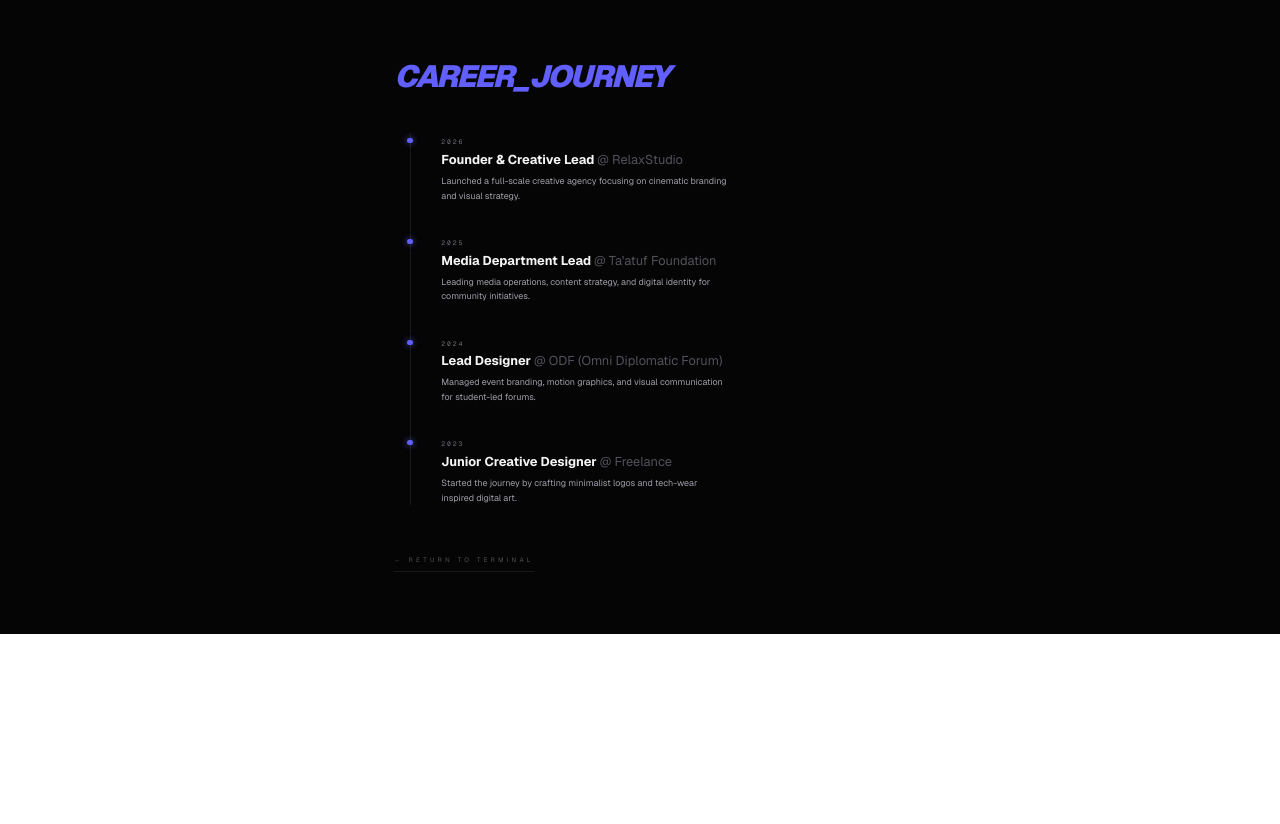
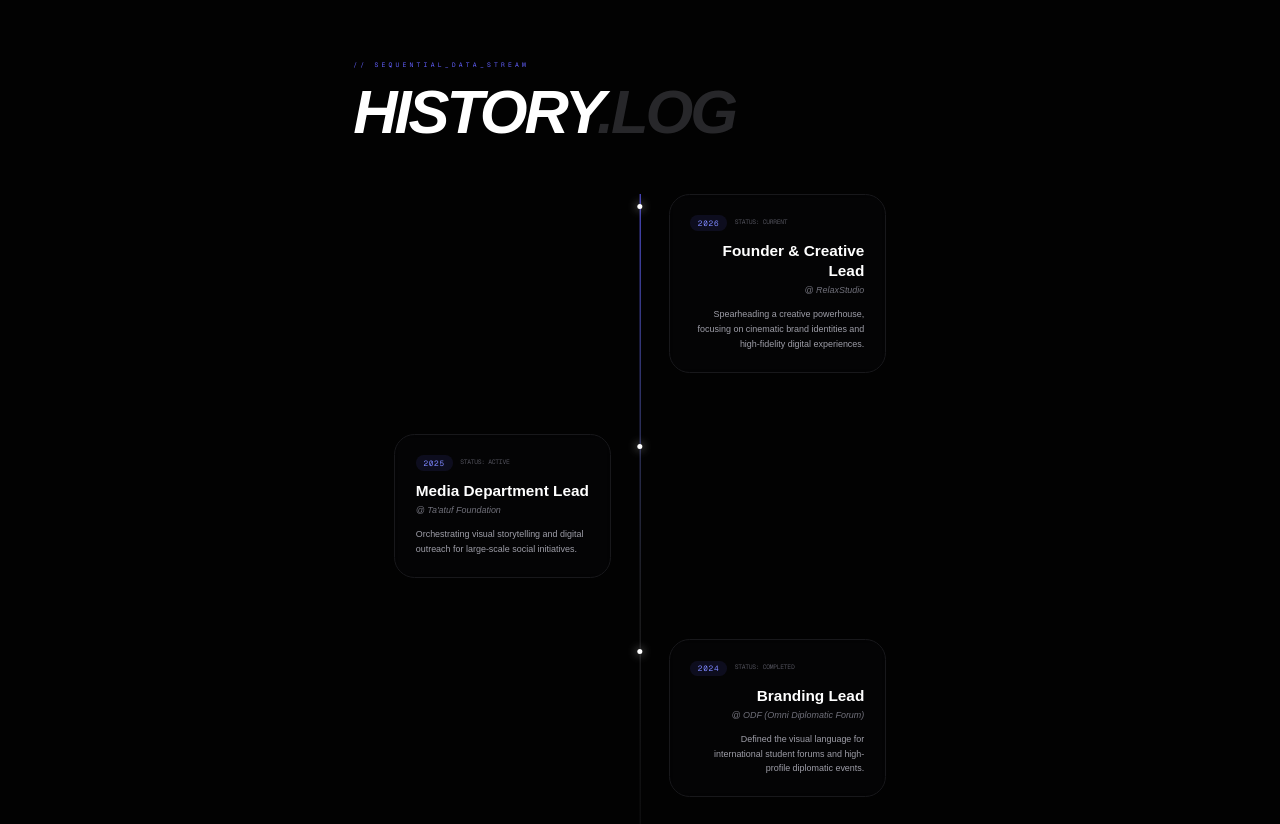
Before and after one commit to Fahim-hash/portfolio, a Next.js app: page /timeline in a window 1280 px wide. Shown: the top 824 px of the page. Before the commit the page ends 800 px from the top, so only its background shows below. Built offline with nearby package versions, Linux system fonts and the light colour scheme.

Commit message:
Update page.tsx

```diff
--- a/app/timeline/page.tsx
+++ b/app/timeline/page.tsx
@@ -6,72 +6,128 @@
   {
     year: "2026",
     title: "Founder & Creative Lead",
-    organization: "RelaxStudio",
-    description: "Launched a full-scale creative agency focusing on cinematic branding and visual strategy.",
+    org: "RelaxStudio",
+    desc: "Spearheading a creative powerhouse, focusing on cinematic brand identities and high-fidelity digital experiences.",
+    status: "Current"
   },
   {
     year: "2025",
     title: "Media Department Lead",
-    organization: "Ta'atuf Foundation",
-    description: "Leading media operations, content strategy, and digital identity for community initiatives.",
+    org: "Ta'atuf Foundation",
+    desc: "Orchestrating visual storytelling and digital outreach for large-scale social initiatives.",
+    status: "Active"
   },
   {
     year: "2024",
-    title: "Lead Designer",
-    organization: "ODF (Omni Diplomatic Forum)",
-    description: "Managed event branding, motion graphics, and visual communication for student-led forums.",
+    title: "Branding Lead",
+    org: "ODF (Omni Diplomatic Forum)",
+    desc: "Defined the visual language for international student forums and high-profile diplomatic events.",
+    status: "Completed"
   },
   {
     year: "2023",
-    title: "Junior Creative Designer",
-    organization: "Freelance",
-    description: "Started the journey by crafting minimalist logos and tech-wear inspired digital art.",
-  },
+    title: "Visual Artist",
+    org: "Freelance",
+    desc: "Deep-dived into tech-wear aesthetics and minimalist logo systems for global clients.",
+    status: "Legacy"
+  }
 ];
 
-export default function TimelinePage() {
+export default function PremiumTimeline() {
   return (
-    <main className="min-h-screen bg-[#050505] text-white p-8 md:p-24 font-sans">
-      <div className="max-w-3xl mx-auto">
+    <main className="min-h-screen bg-[#020202] text-zinc-400 p-6 md:p-24 selection:bg-indigo-500/30">
+      {/* Background Ambient Glow */}
+      <div className="fixed top-0 left-1/2 -translate-x-1/2 w-[600px] h-[300px] bg-indigo-600/10 blur-[120px] rounded-full -z-10" />
+
+      <div className="max-w-4xl mx-auto">
+        {/* Header Section */}
+        <header className="mb-20 space-y-4">
+          <motion.div
+            initial={{ opacity: 0, y: 10 }}
+            animate={{ opacity: 1, y: 0 }}
+            className="text-[10px] tracking-[0.5em] text-indigo-500 uppercase font-mono"
+          >
+            // Sequential_Data_Stream
+          </motion.div>
           <motion.h1
-          initial={{ opacity: 0, x: -20 }}
-          animate={{ opacity: 1, x: 0 }}
-          className="text-5xl font-black italic tracking-tighter mb-16 text-indigo-500"
+            initial={{ opacity: 0, y: 20 }}
+            animate={{ opacity: 1, y: 0 }}
+            transition={{ delay: 0.1 }}
+            className="text-6xl md:text-8xl font-black italic tracking-tighter text-white"
           >
-          CAREER_JOURNEY
+            HISTORY<span className="text-zinc-800">.LOG</span>
           </motion.h1>
+        </header>
 
-        <div className="relative border-l border-zinc-900 ml-3 md:ml-6 space-y-12">
+        {/* Timeline Container */}
+        <div className="relative">
+          {/* Animated Central Line */}
+          <motion.div
+            initial={{ height: 0 }}
+            whileInView={{ height: "100%" }}
+            viewport={{ once: true }}
+            transition={{ duration: 1.5, ease: "easeInOut" }}
+            className="absolute left-[11px] md:left-1/2 md:-translate-x-1/2 w-[1px] bg-gradient-to-b from-indigo-500 via-zinc-800 to-transparent top-0"
+          />
+
+          <div className="space-y-24">
             {careerEvents.map((event, index) => (
               <motion.div
                 key={index}
-              initial={{ opacity: 0, y: 20 }}
+                initial={{ opacity: 0, y: 30 }}
                 whileInView={{ opacity: 1, y: 0 }}
-              viewport={{ once: true }}
-              transition={{ delay: index * 0.1 }}
-              className="relative pl-8 md:pl-12"
+                viewport={{ once: true, margin: "-100px" }}
+                transition={{ duration: 0.6, delay: index * 0.1 }}
+                className={`relative flex flex-col md:flex-row items-start ${
+                  index % 2 === 0 ? "md:flex-row-reverse" : ""
+                }`}
               >
-              {/* Dot on the timeline */}
-              <div className="absolute -left-[5px] top-2 h-2 w-2 rounded-full bg-indigo-500 shadow-[0_0_10px_rgba(99,102,241,0.8)]" />
+                {/* Timeline Node (The Dot) */}
+                <div className="absolute left-0 md:left-1/2 md:-translate-x-1/2 mt-2 w-6 h-6 flex items-center justify-center z-10">
+                  <div className="w-2 h-2 rounded-full bg-white shadow-[0_0_15px_rgba(255,255,255,0.8)]" />
+                </div>
 
-              <span className="text-[10px] font-mono tracking-[0.3em] text-zinc-500 uppercase">
+                {/* Content Card */}
+                <div className={`w-full md:w-[45%] pl-10 md:pl-0 ${
+                  index % 2 === 0 ? "md:pr-16 text-left md:text-right" : "md:pl-16 text-left"
+                }`}>
+                  <div className="group p-8 rounded-[2rem] border border-zinc-900 bg-zinc-950/40 hover:border-indigo-500/50 transition-all duration-500 backdrop-blur-sm">
+                    <div className="flex items-center gap-3 mb-4 justify-start md:group-hover:justify-normal">
+                       <span className="text-xs font-mono text-indigo-400 bg-indigo-500/10 px-3 py-1 rounded-full uppercase tracking-widest">
                          {event.year}
                        </span>
+                       <span className="text-[10px] text-zinc-600 font-mono tracking-tighter uppercase">
+                         STATUS: {event.status}
+                       </span>
+                    </div>
 
-              <h3 className="text-xl font-bold mt-1 text-zinc-100">
-                {event.title} <span className="text-zinc-600 font-normal">@ {event.organization}</span>
+                    <h3 className="text-2xl font-bold text-white mb-1 group-hover:italic transition-all">
+                      {event.title}
                     </h3>
+                    <div className="text-sm text-zinc-500 font-medium mb-4 italic">
+                      @ {event.org}
+                    </div>
 
-              <p className="text-sm text-zinc-400 mt-2 leading-relaxed max-w-md">
-                {event.description}
+                    <p className="text-sm leading-relaxed text-zinc-400">
+                      {event.desc}
                     </p>
+                  </div>
+                </div>
               </motion.div>
             ))}
           </div>
+        </div>
 
-        <Link href="/" className="mt-20 inline-block text-[10px] uppercase tracking-[0.5em] text-zinc-600 hover:text-white transition-all border-b border-zinc-900 pb-2">
-          ← Return to Terminal
+        {/* Footer Link */}
+        <footer className="mt-32 text-center pb-20">
+          <Link
+            href="/"
+            className="group inline-flex flex-col items-center gap-4 text-zinc-600 hover:text-white transition-all"
+          >
+            <div className="w-px h-12 bg-zinc-800 group-hover:bg-indigo-500 transition-all" />
+            <span className="text-[10px] uppercase tracking-[0.8em]">End of Archive_09</span>
           </Link>
+        </footer>
       </div>
     </main>
   );
```
Lines whose indentation alone changed are shown as unchanged.
